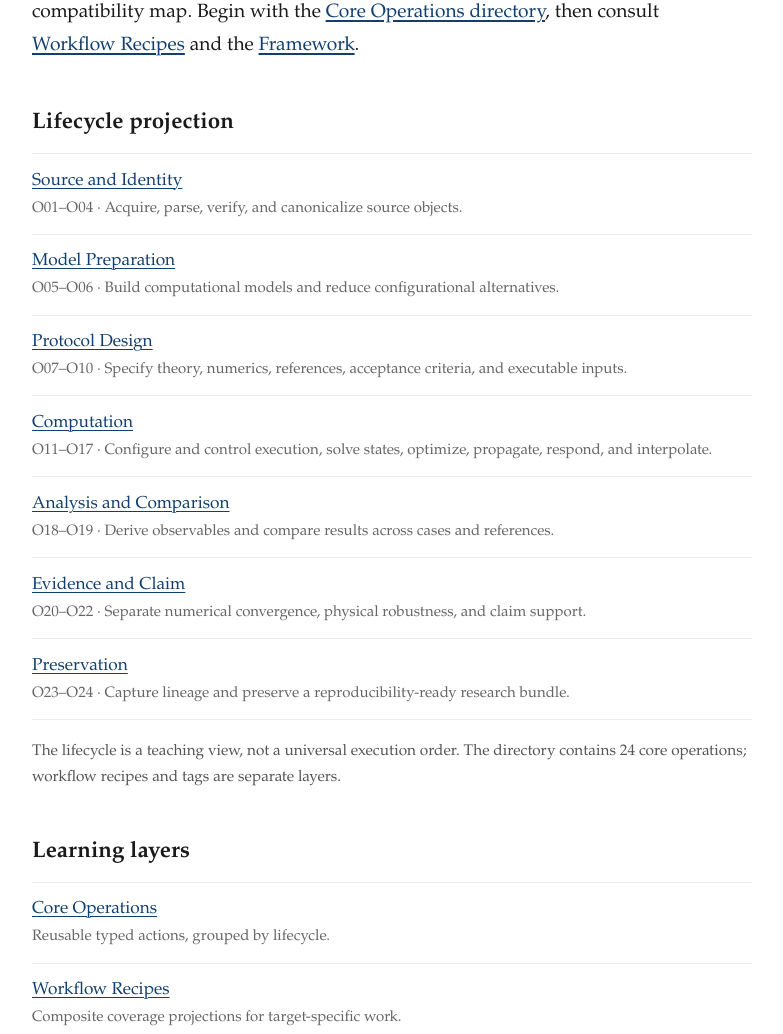
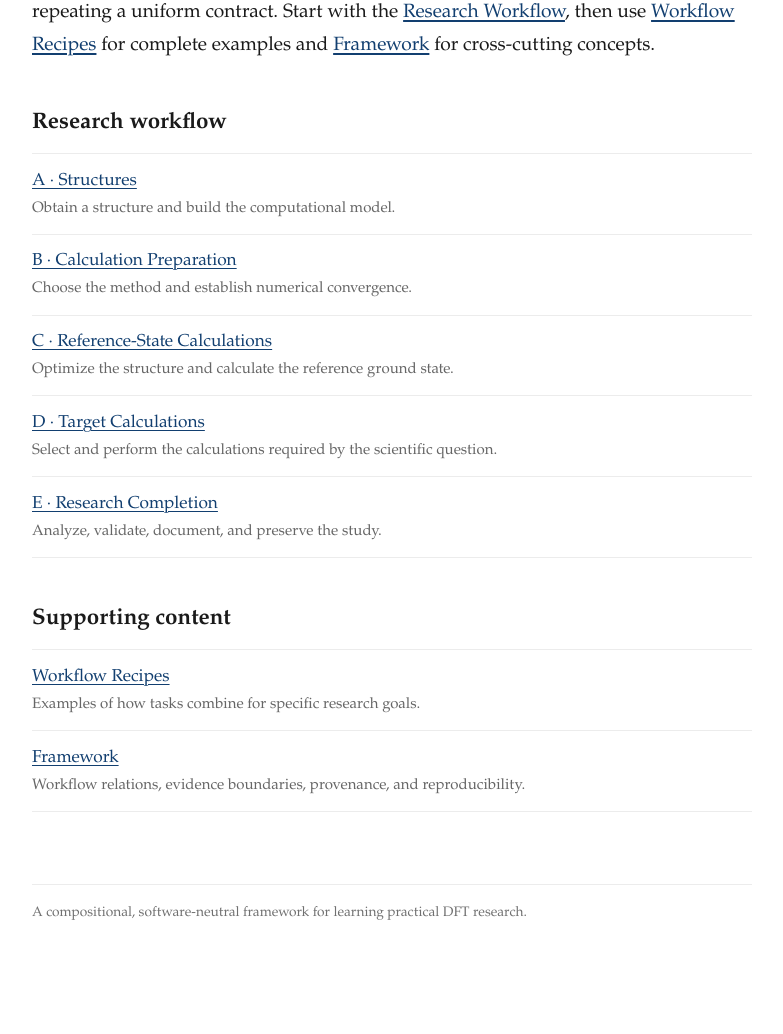
Before and after one commit to Maxwell3919/DFT-Research-Workflow, an Astro site: page / in a window 1280 px wide. Shown: the part 577-1611 px from the top of the page, without its empty margins (248-1031 px from the left). After the commit the page ends 1538 px from the top, so only its background shows below. Built offline with nearby package versions, Linux system fonts and the light colour scheme; Astro itself is replaced by a stand-in of ours.

Commit message:
Present the A-E workflow on the home page

```diff
--- a/src/pages/index.astro
+++ b/src/pages/index.astro
@@ -1,42 +1,34 @@
 ---
 import BaseLayout from '../layouts/BaseLayout.astro';
-import { getOperations, lifecycleGroups } from '../lib/operations';
 import { withBase } from '../lib/paths';
-
-const operations = getOperations();
 ---
 
 <BaseLayout
   title="DFT Research Workflow"
-  description="A software-neutral DFT research framework built from 24 typed core operations, workflow recipes, and explicit evidence boundaries."
+  description="A software-neutral guide to researcher-scale DFT tasks, target calculations, validation, and reproducibility."
   current="home"
 >
   <h1>DFT Research Workflow</h1>
   <p class="home-intro">
-    DFT Research Workflow explains how a study moves from acquiring or constructing a material structure to producing claim-assessed, reproducibility-ready results. Its scientific authority is a scope-bounded ontology of 24 typed core operations rather than one fixed linear pipeline. Real studies compose these operations as dependency graphs with branching, repeated solvers, parallel candidates, and feedback after failed convergence or validation. Material classes, scientific targets, methods, and software implementations remain separate tags, while phonons, defects, superconductivity, topology, and GW/BSE are represented as workflow recipes. The former 35 chapter URLs are retained only as a compatibility map. Begin with the <a href={withBase('operations/')}>Core Operations directory</a>, then consult <a href={withBase('recipes/')}>Workflow Recipes</a> and the <a href={withBase('framework/')}>Framework</a>.
+    DFT Research Workflow explains how researchers move from a material structure to interpretable, validated, and reproducible results. The site follows five broad parts: Structures, Calculation Preparation, Reference-State Calculations, Target Calculations, and Research Completion. These parts are a learning map rather than a claim that every study follows one fixed sequence. Target calculations form a branching library: band structures, density of states, phonons, defects, transport, optical response, electron–phonon coupling, superconductivity, and other calculations are explained as distinct scientific tasks when their methods and evidence differ. Each article is organized according to its subject instead of repeating a uniform contract. Start with the <a href={withBase('operations/')}>Research Workflow</a>, then use <a href={withBase('recipes/')}>Workflow Recipes</a> for complete examples and <a href={withBase('framework/')}>Framework</a> for cross-cutting concepts.
   </p>
 
-  <section class="parts-overview" aria-labelledby="contents-heading">
-    <h2 id="contents-heading">Lifecycle projection</h2>
+  <section class="parts-overview" aria-labelledby="workflow-heading">
+    <h2 id="workflow-heading">Research workflow</h2>
     <ol>
-      {lifecycleGroups.map((lifecycle) => (
-        <li>
-          <a href={withBase(`operations/#${lifecycle.anchor}`)}>{lifecycle.label}</a>
-          <span>{lifecycle.range} · {lifecycle.summary}</span>
-        </li>
-      ))}
+      <li><a href={withBase('operations/#part-a')}>A · Structures</a><span>Obtain a structure and build the computational model.</span></li>
+      <li><a href={withBase('operations/#part-b')}>B · Calculation Preparation</a><span>Choose the method and establish numerical convergence.</span></li>
+      <li><a href={withBase('operations/#part-c')}>C · Reference-State Calculations</a><span>Optimize the structure and calculate the reference ground state.</span></li>
+      <li><a href={withBase('operations/#part-d')}>D · Target Calculations</a><span>Select and perform the calculations required by the scientific question.</span></li>
+      <li><a href={withBase('operations/#part-e')}>E · Research Completion</a><span>Analyze, validate, document, and preserve the study.</span></li>
     </ol>
-    <p class="framework-note">
-      The lifecycle is a teaching view, not a universal execution order. The directory contains {operations.length} core operations; workflow recipes and tags are separate layers.
-    </p>
   </section>
 
-  <section class="parts-overview" aria-labelledby="learning-layers-heading">
-    <h2 id="learning-layers-heading">Learning layers</h2>
+  <section class="parts-overview" aria-labelledby="supporting-content-heading">
+    <h2 id="supporting-content-heading">Supporting content</h2>
     <ol>
-      <li><a href={withBase('operations/')}>Core Operations</a><span>Reusable typed actions, grouped by lifecycle.</span></li>
-      <li><a href={withBase('recipes/')}>Workflow Recipes</a><span>Composite coverage projections for target-specific work.</span></li>
-      <li><a href={withBase('framework/')}>Framework</a><span>Workflow model, relations, tags, and evidence boundaries.</span></li>
+      <li><a href={withBase('recipes/')}>Workflow Recipes</a><span>Examples of how tasks combine for specific research goals.</span></li>
+      <li><a href={withBase('framework/')}>Framework</a><span>Workflow relations, evidence boundaries, provenance, and reproducibility.</span></li>
     </ol>
   </section>
 </BaseLayout>
```
